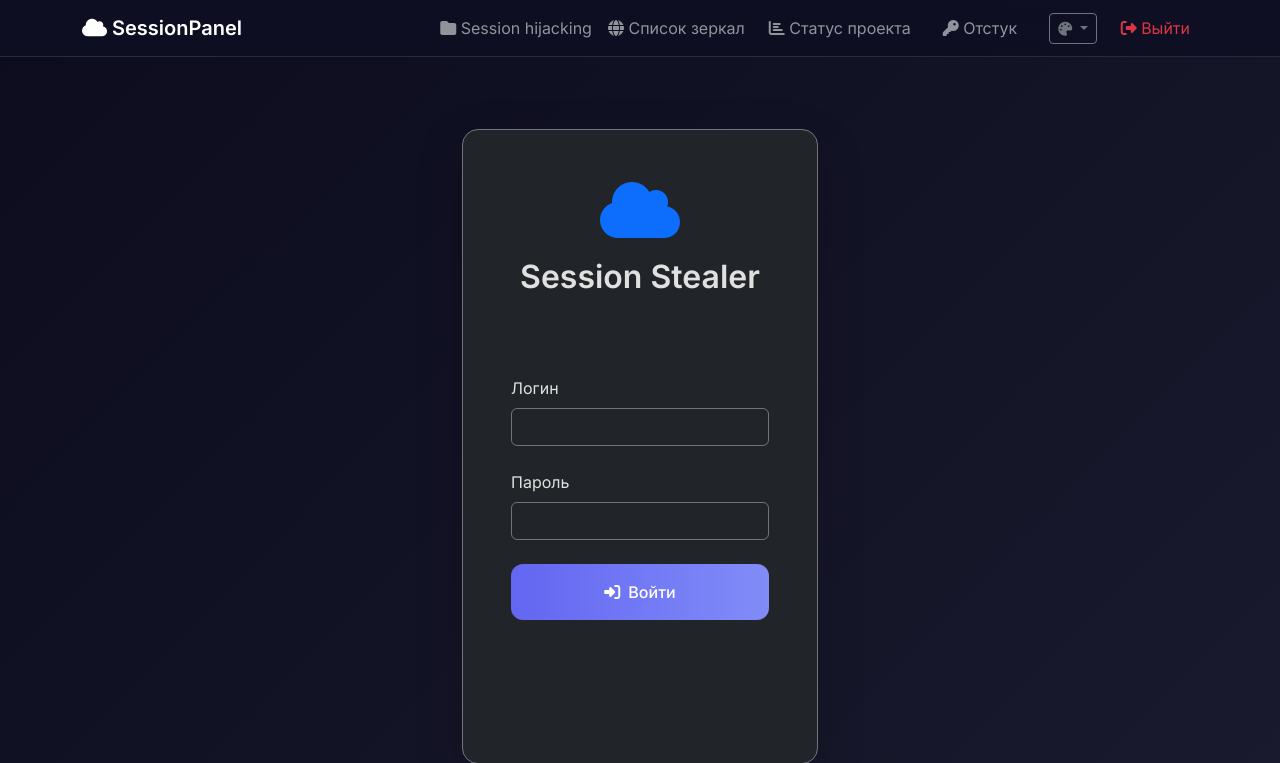
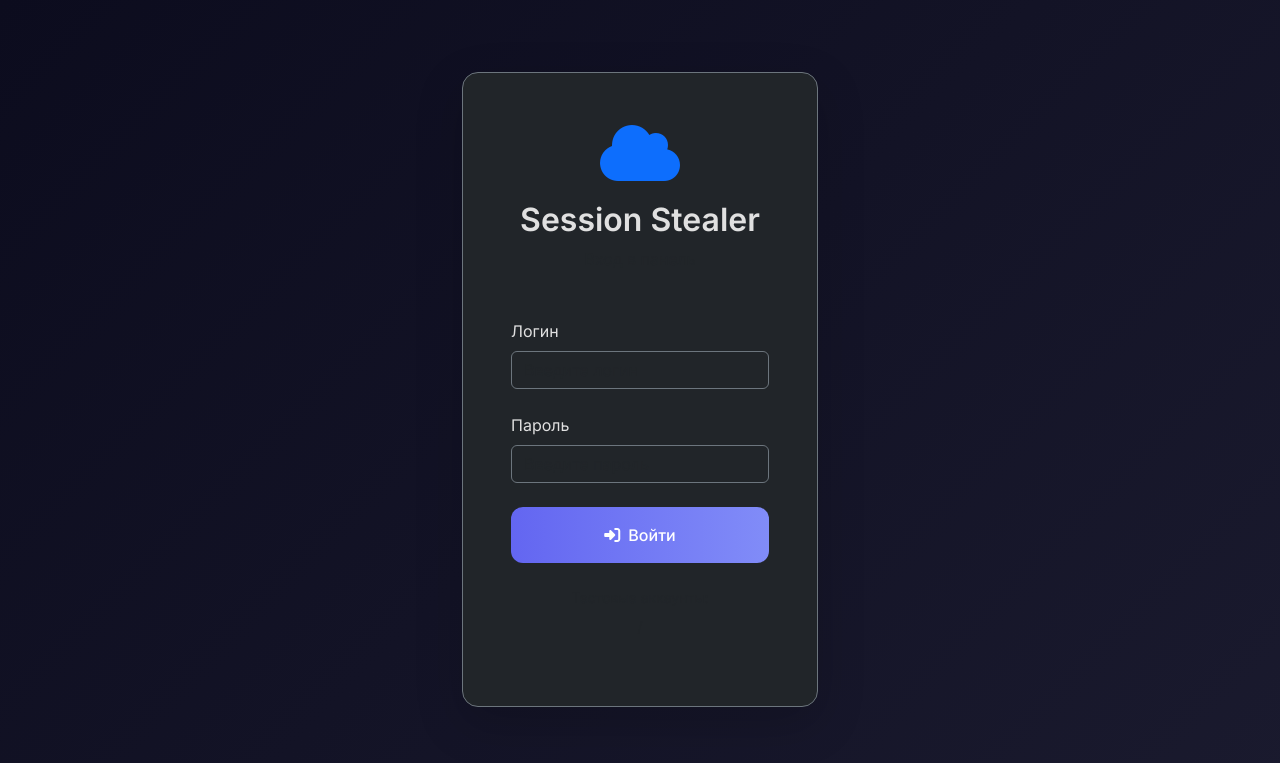
Before and after one commit to mrakof381-jpg/34sss42, a Flask app: page /login in a window 1280 px wide. Shown: the top 763 px of the page. Run offline with Flask 3, Linux system fonts and the light colour scheme; some libraries are stand-ins or nearby versions.

Commit message:
base.html

```diff
--- a/templates/base.html
+++ b/templates/base.html
@@ -9,9 +9,14 @@
     <link rel="stylesheet" href="{{ url_for('static', filename='style.css') }}">
 </head>
 <body>
-    <nav class="navbar navbar-expand-lg navbar-dark bg-dark sticky-top">
+
+    <!-- НАВИГАЦИЯ ПОКАЗЫВАЕТСЯ ТОЛЬКО ПОСЛЕ АВТОРИЗАЦИИ -->
+    {% if current_user.is_authenticated %}
+    <nav class="navbar navbar-expand-lg navbar-dark bg-dark border-bottom border-secondary sticky-top">
         <div class="container">
-            <a class="navbar-brand fw-bold" href="#"><i class="fas fa-cloud"></i> SessionPanel</a>
+            <a class="navbar-brand fw-bold d-flex align-items-center" href="{{ url_for('dashboard') }}">
+                <i class="fas fa-cloud me-2"></i> SessionPanel
+            </a>
 
             <button class="navbar-toggler" type="button" data-bs-toggle="collapse" data-bs-target="#navbarNav">
                 <span class="navbar-toggler-icon"></span>
@@ -25,10 +30,10 @@
                     <a class="nav-link {{ 'active' if active=='sites' }}" href="{{ url_for('sites') }}">
                         <i class="fas fa-globe"></i> Список зеркал
                     </a>
-                    <a class="nav-link {{ 'active' if active=='status' }} btn btn-outline-info mx-2" href="{{ url_for('status') }}">
+                    <a class="nav-link {{ 'active' if active=='status' }}" href="{{ url_for('status') }}">
                         <i class="fas fa-chart-bar"></i> Статус проекта
                     </a>
-                    <a class="nav-link {{ 'active' if active=='otstuk' }} btn btn-outline-danger mx-2" href="{{ url_for('otstuk') }}">
+                    <a class="nav-link {{ 'active' if active=='otstuk' }}" href="{{ url_for('otstuk') }}">
                         <i class="fas fa-key"></i> Отстук
                     </a>
 
@@ -37,9 +42,9 @@
                             <i class="fas fa-palette"></i>
                         </button>
                         <ul class="dropdown-menu dropdown-menu-end">
-                            <li><a class="dropdown-item theme-btn" data-theme="dark" href="#"><i class="fas fa-moon"></i> Тёмная</a></li>
-                            <li><a class="dropdown-item theme-btn" data-theme="light" href="#"><i class="fas fa-sun"></i> Светлая</a></li>
-                            <li><a class="dropdown-item theme-btn" data-theme="neon" href="#"><i class="fas fa-bolt"></i> Неоновая</a></li>
+                            <li><a class="dropdown-item theme-btn" data-theme="dark" href="#">🌙 Тёмная</a></li>
+                            <li><a class="dropdown-item theme-btn" data-theme="light" href="#">☀️ Светлая</a></li>
+                            <li><a class="dropdown-item theme-btn" data-theme="neon" href="#">⚡ Неоновая</a></li>
                         </ul>
                     </div>
 
@@ -50,6 +55,7 @@
             </div>
         </div>
     </nav>
+    {% endif %}
 
     <div class="container py-4">
         {% with messages = get_flashed_messages(with_categories=true) %}
@@ -67,6 +73,7 @@
 
     <script src="https://cdn.jsdelivr.net/npm/bootstrap@5.3.3/dist/js/bootstrap.bundle.min.js"></script>
     <script>
+        // Theme switcher
         function setTheme(theme) {
             document.documentElement.setAttribute('data-theme', theme);
             localStorage.setItem('theme', theme);
```
